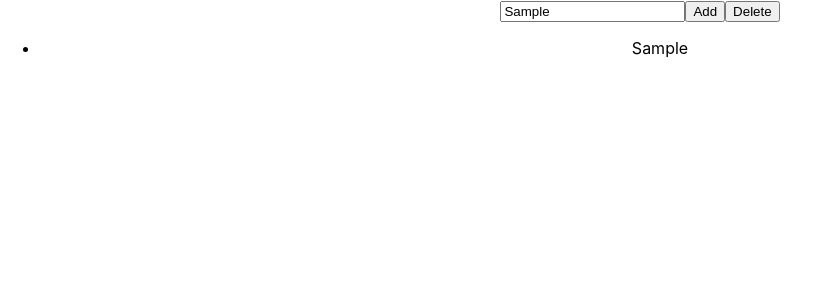
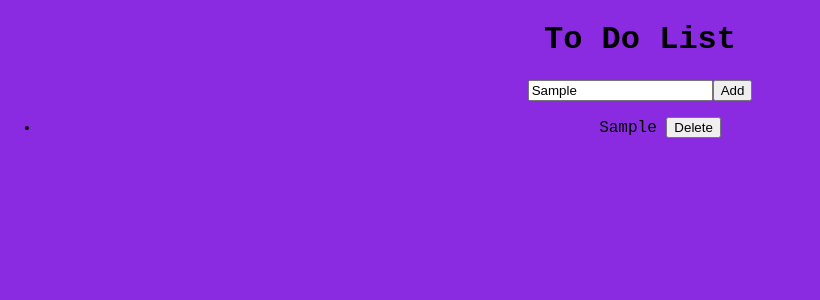
Before and after one commit to SchoolOfCode/w7d4_react-hackathon-room-36-lilly-luke-andilham, a React (Create React App) app in the folder todolist/: page / in a window 1280 px wide. Both pictures are taken after typing "Sample" into the empty fields and a click on the button "Add". Shown: the top 300 px of the page, without its empty margins (0-820 px from the left). Built offline with nearby package versions, Linux system fonts and the light colour scheme.

Commit message:
deletebuttonaddedtoeachitem

```diff
--- a/todolist/src/App.css
+++ b/todolist/src/App.css
@@ -1,38 +1,12 @@
 .App {
   text-align: center;
+  font-family: 'Courier New', Courier, monospace
 }
 
-.App-logo {
-  height: 40vmin;
-  pointer-events: none;
+html {
+  background-color: blueviolet;
 }
 
-@media (prefers-reduced-motion: no-preference) {
-  .App-logo {
-    animation: App-logo-spin infinite 20s linear;
-  }
-}
+.h1 {font-size: 25px;}
 
-.App-header {
-  background-color: #282c34;
-  min-height: 100vh;
-  display: flex;
-  flex-direction: column;
-  align-items: center;
-  justify-content: center;
-  font-size: calc(10px + 2vmin);
-  color: white;
-}
-
-.App-link {
-  color: #61dafb;
-}
-
-@keyframes App-logo-spin {
-  from {
-    transform: rotate(0deg);
-  }
-  to {
-    transform: rotate(360deg);
-  }
-}
+.ul {font-size: 25px;}
--- a/todolist/src/App.js
+++ b/todolist/src/App.js
@@ -3,6 +3,7 @@ import './App.css';
 import Input from './Components/Input/index.js';
 import Item from './Components/List Item/index.js';
 import initialList from './Components/List data/data.js';
+
 
 
 function App() {
@@ -30,14 +31,14 @@ function App() {
 
   return (
     <div className="App">
-    <Input onChange={handleChange} value={text}></Input>
+    <h1>To Do List</h1>
+    <Input onChange={handleChange} value={text} className= 'button'></Input>
     <button type="button" onClick={handleAdd}>
           Add
         </button>
-    <button type="button" onClick={deleteAdd}>Delete</button>
     <ul>
       {list.map(function(item){
-        return <Item key={item.id} text={item.text} />
+        return <Item key={item.id} text={item.text} onClick={deleteAdd}/>;
       })}
     </ul>
     </div>
--- a/todolist/src/Components/Input/index.js
+++ b/todolist/src/Components/Input/index.js
@@ -1,7 +1,7 @@
 import React from 'react';
 
-function Input({onChange, text}) {
-return <input type= 'text' onChange={onChange} value={text}></input>
+function Input({onChange, text, button}) {
+return <input type= 'text' onChange={onChange} value={text} className={button}></input>
 }
 
 export default Input;
--- a/todolist/src/Components/List Item/index.js
+++ b/todolist/src/Components/List Item/index.js
@@ -1,7 +1,7 @@
 import React from 'react';
 
-function Item({text}) {
-return <li>{text}</li>
+function Item({text, onClick}) {
+return <li>{text} <button onClick={onClick}>Delete</button></li>
 }
 
 export default Item;
```
